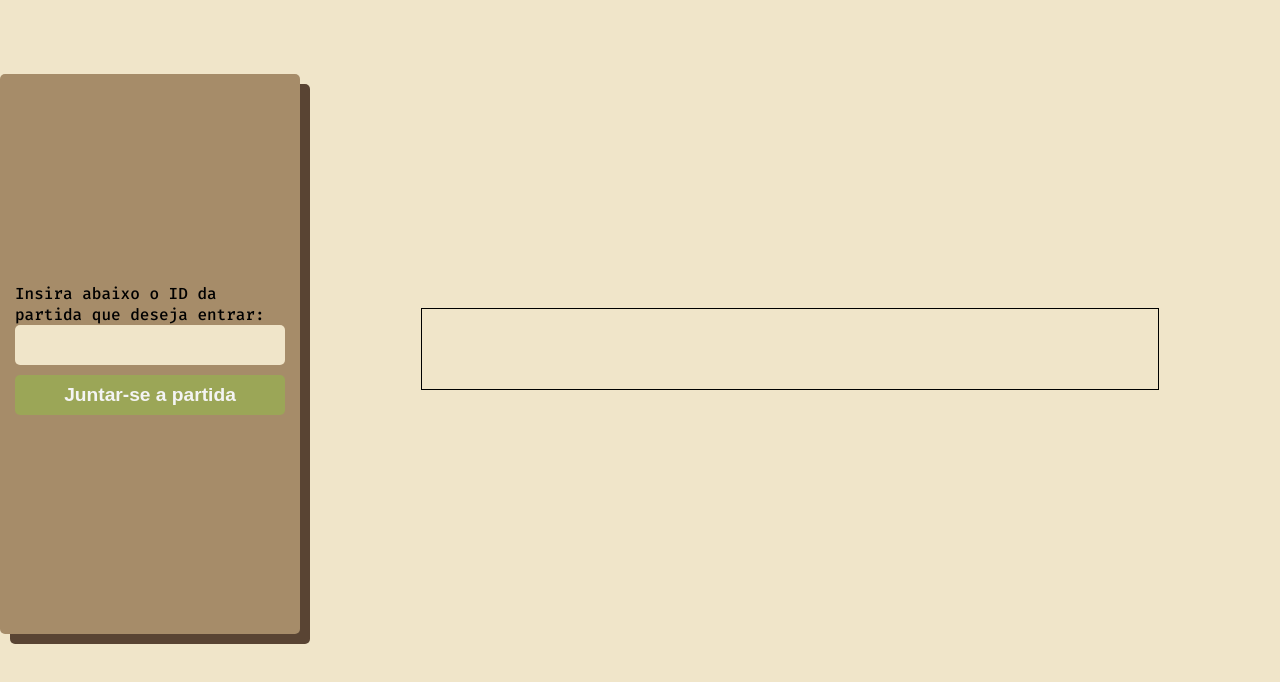
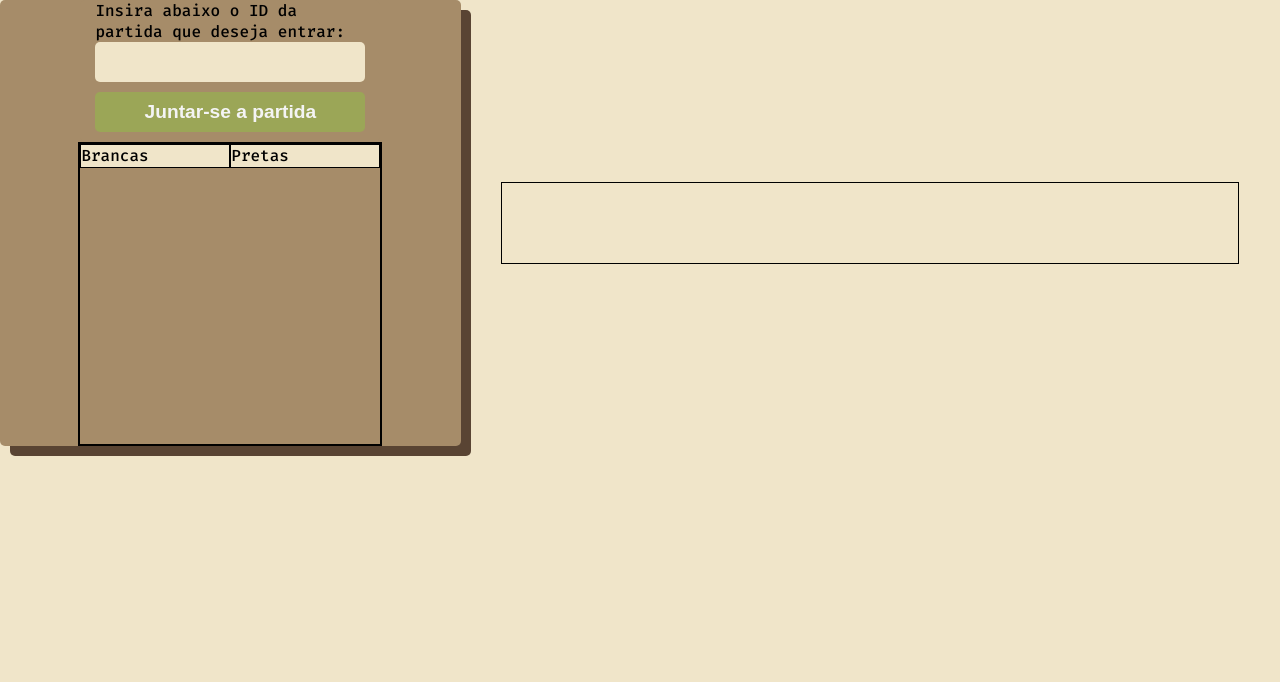
Before and after one commit to pedropaulowski/Chess-Multiplayer, a website built with Vite: page index.html in a window 1280 px wide. Both pictures are taken after a click on the button "Juntar-se a partida". Built offline with nearby package versions, Linux system fonts and the light colour scheme; some packages are replaced by stand-ins of ours; files whose address does not match are found by name.

Commit message:
adicionado o historico das jogadas da partida, falta check, checkmate

```diff
--- a/index.html
+++ b/index.html
@@ -14,11 +14,17 @@
         <div class="block promotionBlock" id="Queen" >♛</div>
         <div class="block promotionBlock" id="Rook">♜</div>
       </div>
+
+
+
     <main class="container">
-      <aside class="aside">
+      <aside class="containerCard">
+        <div class="aside">
           <p class="label">Deseja criar ou se juntar a uma partida?</p>
           <button class="button" id="joinMatch">Juntar-se a partida</button>
           <button class="button" id="createMatch">Criar a partida</button>
+        </div>
+
       </aside>
       <div id="app"></div>
     </main>
--- a/src/classes/rook.ts
+++ b/src/classes/rook.ts
@@ -34,9 +34,21 @@ export class Rook implements Piece {
         if(castling_K == true) {
             game.board[currentPosition.line][currentPosition.column] = new Void(currentPosition, "void")
             game.board[finalPositionObj.line][finalPositionObj.column] = new Rook(finalPositionObj, this.color)
+
+            let movesAnalyzer = new MovesAnalyzer()
+            movesAnalyzer.addMoveToHistory(currentPosition, finalPosition, this, game, false, false, false, false, true)
+
+
+            return game.board
+
         } else if (castling_Q == true) {
             game.board[currentPosition.line][currentPosition.column] = new Void(currentPosition, "void")
             game.board[finalPositionObj.line][finalPositionObj.column] = new Rook(finalPositionObj, this.color)
+
+            let movesAnalyzer = new MovesAnalyzer()
+            movesAnalyzer.addMoveToHistory(currentPosition, finalPosition, this, game, false, false, false, true, false)
+
+            return game.board
         }
 
 
--- /dev/null
+++ b/src/components/history.ts
@@ -0,0 +1,7 @@
+export const history = () => {
+    return`
+    <div class="history">
+        <p class="historyText">Brancas</p>
+        <p class="historyText">Pretas</p>
+    </div>`
+}
--- a/src/dao/firestoreCfg.ts
+++ b/src/dao/firestoreCfg.ts
@@ -132,7 +132,6 @@ export class DBgame {
 
     updateGame = async (gameId: string , game : Game) => {
         let gameBoard : any = []
-
         game.board.map( v => {
             v.map( e => {
                 let pieceName = e.constructor.name
--- a/src/game.ts
+++ b/src/game.ts
@@ -427,7 +427,7 @@ export class Game {
                                         castling_K = false
                                         castling_Q = true
                                     }
-                                    console.log(`Aq`)
+                                    // console.log(`A
                                     this.callMove(line, column, pieceObj, pieceType, castling_K, castling_Q)
                                 }
 
@@ -471,7 +471,7 @@ export class Game {
 
         if(pieceType == `King`) {
             localStorage.setItem(`King`, `moved`)
-            console.log(localStorage)
+            // console.log(localStorage)
         } else if(pieceType == `Rook`) {
             if( (pieceObj.position.line == 0 || pieceObj.position.line == 7 )&& pieceObj.position.column == 7)
                 localStorage.setItem(`Rook_K`, `moved`)
@@ -505,6 +505,20 @@ export class Game {
                 dbGame.updateGame(this.id, this)
             }
         }
+
+    }
+
+    addToHistory() {
+        let historyDOM = document.querySelector(`.history`)
+
+        if(historyDOM != null && this.history != null) {
+            if(this.history.slice(-1)[0] != undefined) {
+                let movementDOM = `<p class="historyText">${this.history.slice(-1)[0]}</p>`
+                historyDOM.innerHTML += movementDOM
+
+            }
+
+        }
     }
 
 }
--- a/src/main.ts
+++ b/src/main.ts
@@ -6,6 +6,7 @@ export const storedHash = localStorage.getItem(`hash`)
 import {db} from "./dao/firestoreCfg"
 import { joinMatch } from "./components/joinMatch";
 import { createMatch } from "./components/createMatch";
+import { history } from "./components/history";
 
 
 
@@ -19,9 +20,13 @@ const createMatchBtn = document.querySelector(`#createMatch`)
 
 joinMatchBtn?.addEventListener(`click`, () => {
 	localStorage.clear()
-	let aside = document.querySelector(`aside`)
-	if(aside != null)
+	let aside = document.querySelector(`.aside`)
+	if(aside != null) {
 		aside.innerHTML = joinMatch()
+		aside.insertAdjacentHTML("afterend", history())
+
+	}
+
 
 	let btnSearchGame = document.querySelector(`#searchGame`)
 
@@ -53,6 +58,7 @@ joinMatchBtn?.addEventListener(`click`, () => {
 							game.drawBoard(appBoard, storedHash)
 
 						game.paintBoard()
+
 					}
 				}
 
@@ -67,6 +73,10 @@ joinMatchBtn?.addEventListener(`click`, () => {
 						if(storedHash != null)
 							game.drawBoard(appBoard, storedHash)
 
+
+					game.addToHistory()
+
+
 				});
 
 
@@ -78,9 +88,11 @@ joinMatchBtn?.addEventListener(`click`, () => {
 
 createMatchBtn?.addEventListener(`click`, async() => {
 	localStorage.clear()
-	let aside = document.querySelector(`aside`)
-	if(aside != null)
+	let aside = document.querySelector(`.aside`)
+	if(aside != null) {
 		aside.innerHTML = createMatch()
+		aside.insertAdjacentHTML("afterend", history())
+	}
 
 	let pGameId = document.querySelector(`#gameId`)
 	let urlGame = pGameId?.innerHTML
@@ -100,6 +112,8 @@ createMatchBtn?.addEventListener(`click`, async() => {
 			if(appBoard != null) {
 				game.drawBoard(appBoard, storedHash)
 					game.paintBoard()
+
+
 			}
 
 			const unsub = onSnapshot(doc(db, "games", game.id), (doc) => {
@@ -110,6 +124,8 @@ createMatchBtn?.addEventListener(`click`, async() => {
 
 				if(appBoard != null)
 					game.drawBoard(appBoard, storedHash)
+
+				game.addToHistory()
 
 
 			});
--- a/src/style.css
+++ b/src/style.css
@@ -9,6 +9,10 @@
   --soft: #f0e5c9 ;
   --brownSoft: #a68c69 ;
   --brownDark:  #594433 ;
+}
+
+::-webkit-scrollbar {
+  width: 0px;
 }
 * {
   padding: 0;
@@ -51,6 +55,7 @@
 
 .possibleBlock {
   background-color: var(--green);
+  border: 1px solid black;
 }
 
 .white {
@@ -63,19 +68,7 @@
   cursor: pointer;
 }
 
-.aside {
-  width: 20%;
-  height: 20vh;
-  background-color: var(--brownSoft);
-  border-radius: 5px;
-  box-shadow: 10px 10px 0px 0px var(--brownDark);
-  min-width: 300px;
-  display: flex;
-  justify-content: center;
-  align-items: center;
-  align-content: center;
-  flex-direction: column;
-}
+
 
 .label {
   width: 90%;
@@ -119,11 +112,47 @@
   color: var(--white);
   margin: 10px;
 }
+.containerCard {
+  height: 100%;
+  /* width: 100%; */
+  border-radius: 5px;
+  box-shadow: 10px 10px 0px 0px var(--brownDark);
+  display: flex;
+  justify-content: center;
+  align-items: center;
+  align-content: center;
+  background-color: var(--brownSoft);
+  flex-direction: column;
+}
 
+.aside {
+  height: 100%;
+  width: 20%;
+
+  border-radius: 5px;
+  /* box-shadow: 10px 10px 0px 0px var(--brownDark); */
+  min-width: 300px;
+  display: flex;
+  justify-content: center;
+  align-items: center;
+  align-content: center;
+  flex-direction: column;
+  background-color: var(--brownSoft);
+}
 .history {
   width: 300px;
   height: 300px;
-  background-color: red;
+  background-color: var(--brownSoft);
+  border: 2px solid black;
+  display: flex;
+  flex-wrap: wrap;
+  align-content: flex-start;
+}
+.historyText {
+  width: 49.3%;
+  text-align: left;
+  border: 0.5px solid black;
+  height: 1.4rem;
 }
 .promotion {
   position: fixed;
@@ -145,38 +174,14 @@
   color: var(--white);
 }
 
-@media (min-width: 1035px)
+
+@media (max-width: 1120px)
 {
-  .container
-   {
-    margin-top: 5%;
-   }
-  .aside {
-    margin-top: 10px;
-    height: 70vh;
+  .containerCard {
+    flex-direction: row;
+  }
+  .history {
+    height: 200px;
+    overflow-y: scroll;
   }
 }
-
-@media (max-width: 1105px)
-{
-  .container
-   {
-    margin-top: 5%;
-   }
-  .aside {
-    /* display: flex; */
-    /* flex-direction: row; */
-    height: 20vh;
-    /* width: 100%; */
-  }
-
-  .history {
-    width: 70%;
-  }
-
-  .promotion {
-    transform: translate(-50%, -50%);
-  }
-
-
-}
```
Lines whose indentation alone changed are shown as unchanged.
